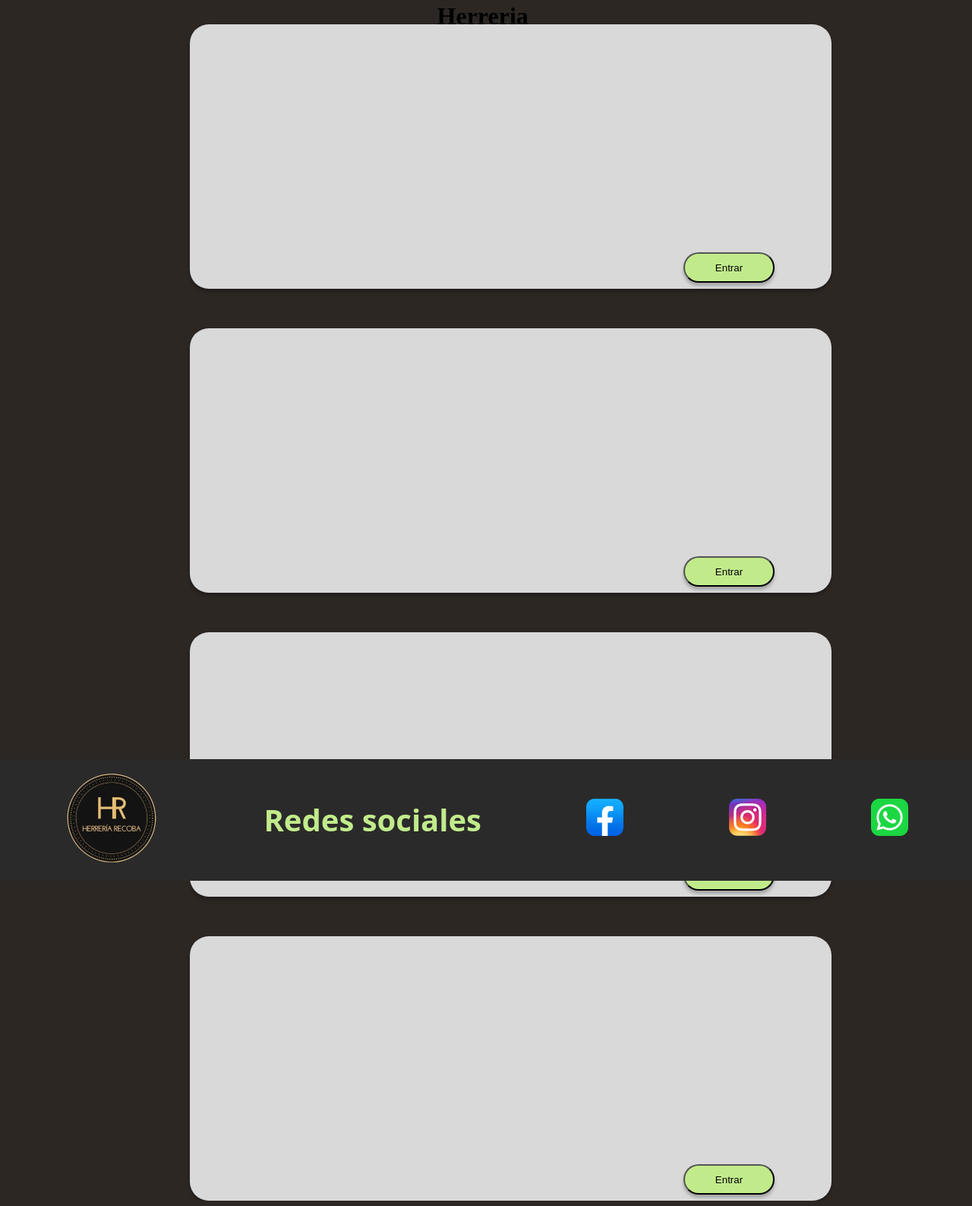
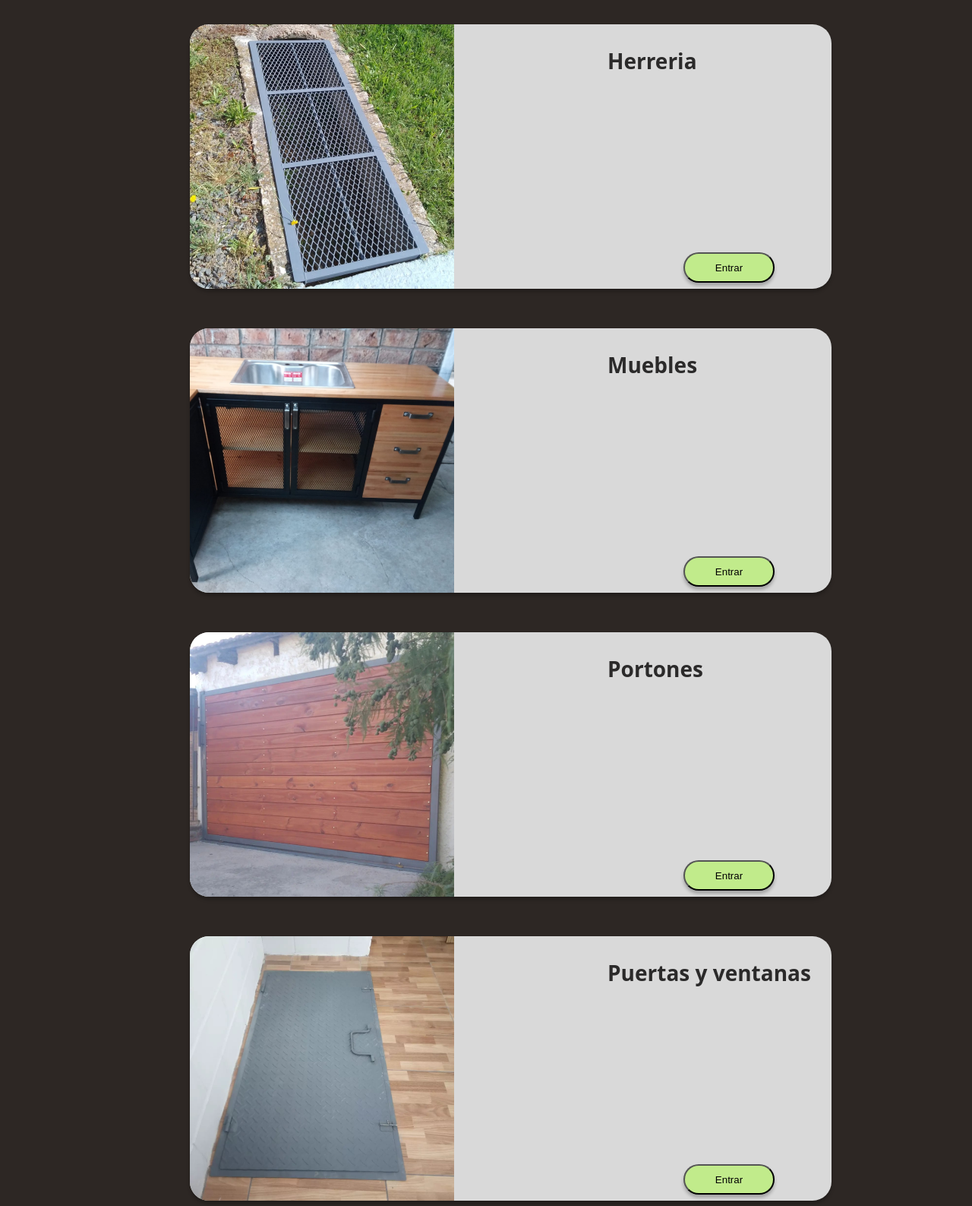
Before and after one commit to fabricionirvana/herreriarecoba, a plain HTML site: page pages/productos.html in a window 1280 px wide. Shown: the part 168-1755 px from the top of the page at 76% size. Drawn offline with Linux system fonts and the light colour scheme.

Commit message:
agregando imagen a las card

```diff
--- a/css/estilo.css
+++ b/css/estilo.css
@@ -294,6 +294,74 @@ background: #C1EB8B;
 box-shadow: 0px 4px 4px rgba(0, 0, 0, 0.25);
 border-radius: 20px;
     }
+
+    .footerproducto {    position: relative;
+        top: 1800px;
+        display: flex;
+        height: 130px;
+        background-color: #2B2A2A;
+        justify-content: space-around;
+        align-items: center;
+        padding: 15px;
+        font-size: 20px; font-family: system-ui, -apple-system, BlinkMacSystemFont, 'Segoe UI', Roboto, Oxygen, Ubuntu, Cantarell, 'Open Sans', 'Helvetica Neue', sans-serif; color: #C1EB8B;
+
+
+
+
+    }
+    .textproduct {
+        position: absolute;
+        color: #2B2A2A;
+        font-size: 28px;
+        font-family: system-ui, -apple-system, BlinkMacSystemFont, 'Segoe UI', Roboto, Oxygen, Ubuntu, Cantarell, 'Open Sans', 'Helvetica Neue', sans-serif;
+        top: 210px;
+        left: 800px;
+    }
+    .textproduct2 {
+        position: absolute;
+        color: #2B2A2A;
+        font-size: 28px;
+        font-family: system-ui, -apple-system, BlinkMacSystemFont, 'Segoe UI', Roboto, Oxygen, Ubuntu, Cantarell, 'Open Sans', 'Helvetica Neue', sans-serif;
+        top: 610px;
+        left: 800px;
+    }
+    .textproduct3 {
+        position: absolute;
+        color: #2B2A2A;
+        font-size: 28px;
+        font-family: system-ui, -apple-system, BlinkMacSystemFont, 'Segoe UI', Roboto, Oxygen, Ubuntu, Cantarell, 'Open Sans', 'Helvetica Neue', sans-serif;
+        top: 1010px;
+        left: 800px;
+    }
+    .textproduct4 {
+        position: absolute;
+        color: #2B2A2A;
+        font-size: 28px;
+        font-family: system-ui, -apple-system, BlinkMacSystemFont, 'Segoe UI', Roboto, Oxygen, Ubuntu, Cantarell, 'Open Sans', 'Helvetica Neue', sans-serif;
+        top: 1410px;
+        left: 800px;
+    }
+    .herrefoto {
+        position: absolute;
+        top: 200px;
+        left: 250px;
+    }
+    .muefoto {
+        position: absolute;
+        left: 250px;
+        top: 600px;
+
+    }
+    .portfoto {
+        position: absolute;
+        top: 1000px;
+        left: 250px;
+    }
+    .pyvfoto {
+        position: absolute;
+        left: 250px;
+        top: 1400px;
+    }
 }
 
 
--- a/pages/productos.html
+++ b/pages/productos.html
@@ -24,33 +24,45 @@
         <div class="container1"></div>
          <h1 class="textproduct">Herreria</h1>
          <div class="container2"></div>
-         <h2>Muebles</h2>
+         <h1 class="textproduct2">Muebles</h1>
          <div class="container3"></div>
-         <h3>Portones</h3>
+         <h1 class="textproduct3">Portones</h1>
          <div class="container4"></div>
-         <h4>Puertas y ventanas</h4>
+         <h1 class="textproduct4">Puertas y ventanas</h1>
+         <div class="herrefoto">
+            <img src="../img/herreria1.png" alt="">
+         </div>
+         <div class="muefoto">
+            <img src="../img/muebles1.png" alt="">
+         </div>
+         <div class="portfoto">
+            <img src="../img/portones1.png" alt="">
+         </div>
+         <div class="pyvfoto">
+            <img src="../img/puerta1.png" alt="">
+         </div>
 
-            <input type="submit" value="Entrar" class="cardbut2">
-            <input type="submit" value="Entrar" class="cardbut3">
-            <input type="submit" value="Entrar" class="cardbut4">
-            <input type="submit" value="Entrar" class="cardbut5">
+        <form action="../pages/herreria.html"><input type="submit" value="Entrar" class="cardbut2"></form>
+        <form action="../pages/muebles.html"><input type="submit" value="Entrar" class="cardbut3"></form>
+        <form action="../pages/portones.html"><input type="submit" value="Entrar" class="cardbut4"></form>
+        <form action="../pages/puertasyventanas.html"><input type="submit" value="Entrar" class="cardbut5"></form>
 
        </main>
 
-       <footer class="footercontacto">
-        <div class="logofooter">
+       <footer class="footerproducto">
+        <div class="logofooter2">
             <img src="../img/logo.png" alt="logofooter">
         </div>
-        <div class="rrss">
+        <div class="rrss2">
             <h1>Redes sociales</h1>
         </div>
-        <div class="facebook">
+        <div class="facebook2">
             <img src="../img/faceb.png" alt="facebook">
         </div>
-        <div class="instagram">
+        <div class="instagram2">
             <img src="../img/inst.png" alt="instagram">
         </div>
-        <div class="whatsapp">
+        <div class="whatsapp2">
             <img src="../img/wha.png" alt="whatsapp">
         </div>
 
```
Also changed, not shown: img/herreria1.png (added), img/muebles1.png (added), img/portones1.png (added), img/puerta1.png (added).
